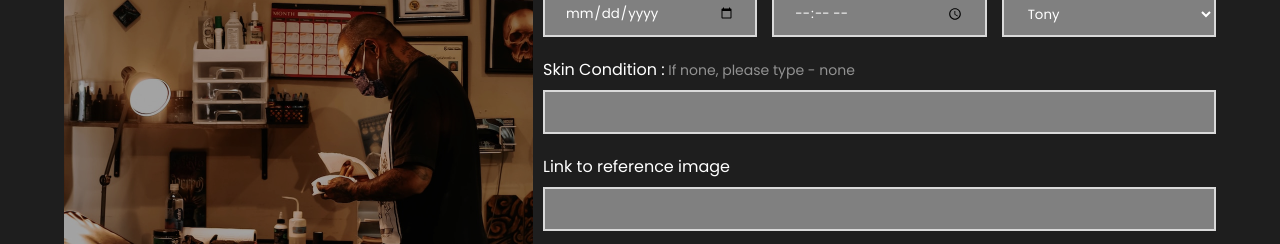
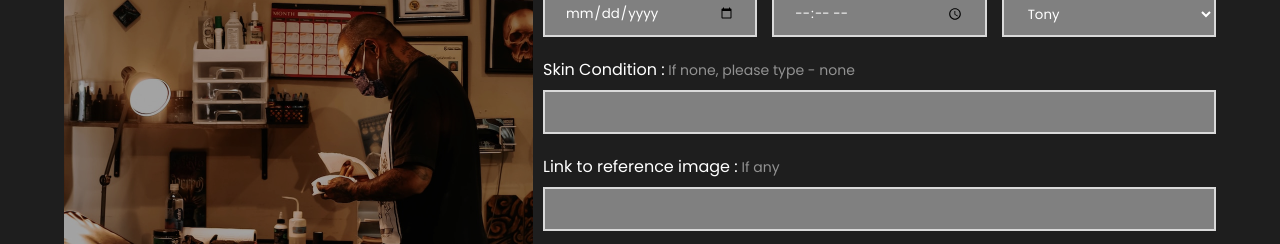
Before and after one commit to theblaisecode/Pharaoh-Tattoos, a React (Vite) app: page /Pharaoh-Tattoos/appointment in a window 1280 px wide. Shown: the part 817-1061 px from the top of the page. Built offline with nearby package versions, Linux system fonts and the light colour scheme.

Commit message:
first commit

```diff
--- a/src/App.jsx
+++ b/src/App.jsx
@@ -58,8 +58,7 @@ function App() {
                 appointmentType={appointmentType}
                 setAppointmentType={setAppointmentType}
               />
-            ),
-            action: bookAppointment,
+            )
           },
         ],
       },
--- a/src/pages/Appointment/Appointment.jsx
+++ b/src/pages/Appointment/Appointment.jsx
@@ -3,12 +3,55 @@ import { FaAngleRight } from "react-icons/fa6";
 import HeadingTop from "../../components/HeadingTop";
 import formImage from "../../img/appointment/formImage.png";
 import { tattooOptions, piercingOptions, artist } from "../../data";
+import emailjs from "emailjs-com";
+import { toast } from "react-toastify";
 import AppointmentWrapper from "./AppointmentWrapper";
 
 function Appointment({ appointmentType, setAppointmentType }) {
   const head = "Booking Form";
   const description =
     "Thank you for your interest. If you do not have a link to the reference pictures, please send an email to pharaohtattoos@gmail.com, attaching the reference pictures after completing the form.";
+
+  const sendAppointmentEmail = (e) => {
+    e.preventDefault();
+
+    emailjs
+      .sendForm(
+        "service_eqa2bwo", // Your EmailJS service ID
+        "template_appointment", // Your new EmailJS appointment template ID
+        e.target,
+        "ykYQxpSvmEm_6kHaM" // Your EmailJS user ID
+      )
+      .then(
+        (result) => {
+          toast.success("Appointment request sent!", {
+            position: "top-right",
+            autoClose: 5000,
+            hideProgressBar: false,
+            closeOnClick: true,
+            pauseOnHover: true,
+            draggable: true,
+            progress: undefined,
+            theme: "colored",
+          });
+        },
+        (error) => {
+          console.error("Error sending appointment email:", error.text);
+          toast.error("Failed to send appointment request. Please try again.", {
+            position: "top-right",
+            autoClose: 5000,
+            hideProgressBar: false,
+            closeOnClick: true,
+            pauseOnHover: true,
+            draggable: true,
+            progress: undefined,
+            theme: "colored",
+          });
+        }
+      );
+
+    e.target.reset();
+  };
 
   return (
     <AppointmentWrapper>
@@ -31,16 +74,16 @@ function Appointment({ appointmentType, setAppointmentType }) {
                   />
                 </div>
 
-                <Form method="POST" action="/appointment">
+                <Form method="POST" onSubmit={sendAppointmentEmail}>
                   <div className="clientDetails">
                     <div className="firstName">
                       <label htmlFor="fname">First Name</label>
-                      <input type="text" name="fname" id="fname" />
+                      <input type="text" name="fname" id="fname" required />
                     </div>
 
                     <div className="lastName">
                       <label htmlFor="lname">Last Name</label>
-                      <input type="text" name="lname" id="lname" />
+                      <input type="text" name="lname" id="lname" required />
                     </div>
                   </div>
 
@@ -55,13 +98,13 @@ function Appointment({ appointmentType, setAppointmentType }) {
                           style={{ width: "9rem" }}
                         />
 
-                        <input type="tel" name="phone" id="phone" />
+                        <input type="tel" name="phone" id="phone" required />
                       </div>
                     </div>
 
                     <div className="email">
                       <label htmlFor="email">Email</label>
-                      <input type="email" name="email" id="email" />
+                      <input type="email" name="email" id="email" required />
                     </div>
                   </div>
 
@@ -72,6 +115,7 @@ function Appointment({ appointmentType, setAppointmentType }) {
                         name="appointmentType"
                         id="appointmentType"
                         value={appointmentType}
+                        required
                         onChange={(e) => setAppointmentType(e.target.value)}>
                         <option value="Tattoos">Tattoos</option>
                         <option value="Piercings">Piercings</option>
@@ -80,7 +124,7 @@ function Appointment({ appointmentType, setAppointmentType }) {
 
                     <div className="placement">
                       <label htmlFor="placement">Placement</label>
-                      <select name="placement" id="placement">
+                      <select name="placement" id="placement" required>
                         {appointmentType === "Tattoos"
                           ? tattooOptions.map((option) => (
                               <option key={option} value={option}>
@@ -103,6 +147,7 @@ function Appointment({ appointmentType, setAppointmentType }) {
                         type="date"
                         name="preferredDate"
                         id="preferredDate"
+                        required
                       />
                     </div>
 
@@ -112,12 +157,13 @@ function Appointment({ appointmentType, setAppointmentType }) {
                         type="time"
                         name="preferredTime"
                         id="preferredTime"
+                        required
                       />
                     </div>
 
                     <div className="artist">
                       <label htmlFor="artist">Artist</label>
-                      <select name="artist" id="artist">
+                      <select name="artist" id="artist" required>
                         {artist
                           .filter((option) =>
                             appointmentType === "Piercings"
@@ -146,13 +192,16 @@ function Appointment({ appointmentType, setAppointmentType }) {
                         type="text"
                         name="skinConcition"
                         id="skinConcition"
+                        required
                       />
                     </div>
                   </div>
 
                   <div className="clientDetails">
                     <div className="reference">
-                      <label htmlFor="reference">Link to reference image</label>
+                      <label htmlFor="reference">
+                        Link to reference image :<span> If any</span>
+                      </label>
                       <input type="text" name="reference" id="reference" />
                     </div>
                   </div>
```
